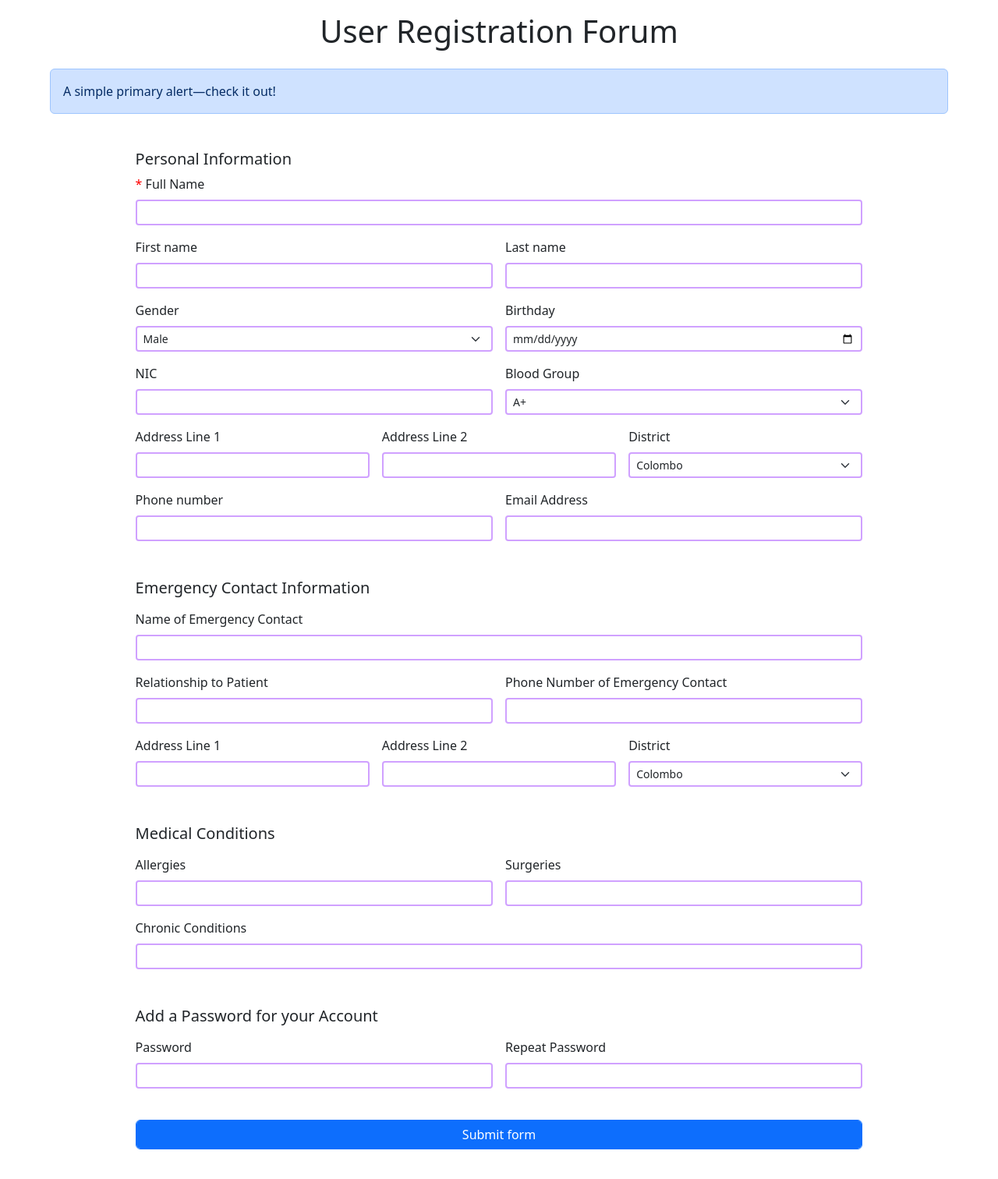
After one commit to Kusaldp22/medical-project-23, a PHP site: page /user_register.php in a window 1280 px wide. The commit adds this page. Shown: the whole page at 78% size. Run offline with PHP 8.4, Linux system fonts and the light colour scheme.

Commit message:
added includes

```diff
--- a/css/forms.css
+++ b/css/forms.css
@@ -14,6 +14,20 @@ input[type="date"] {
   border: 2px solid rgb(208, 161, 255);
 }
 .user_info {
-  /* width: 75%; */
-  padding: 15px;
+  padding: 30px calc(5%);
 }
+@media screen and (min-width: 650px) {
+  .user_info {
+    padding: 30px calc(12% + 20px);
+  }
+}
+
+.form_header {
+  display: flex;
+  flex-direction: column;
+  justify-content: center;
+  align-items: center;
+}
+.alert-default {
+  width: 90%;
+}
--- a/css/main.css
+++ b/css/main.css
@@ -163,7 +163,6 @@ h3 {
   top: 0;
   left: 0;
   width: 100%;
-  /* height: 100px; */
   padding: 10px 25px;
   z-index: 999;
   background-color: #008080;
--- /dev/null
+++ b/user_register.php
@@ -0,0 +1,246 @@
+<!DOCTYPE html>
+<html lang="en">
+
+<head>
+    <meta charset="utf-8" />
+    <meta name="viewport" content="width=device-width, initial-scale=1" />
+    <title>Bootstrap demo</title>
+    <link rel="stylesheet" href="./css/forms.css" />
+    <link href="https://cdn.jsdelivr.net/npm/bootstrap@5.3.3/dist/css/bootstrap.min.css" rel="stylesheet"
+        integrity="sha384-QWTKZyjpPEjISv5WaRU9OFeRpok6YctnYmDr5pNlyT2bRjXh0JMhjY6hW+ALEwIH" crossorigin="anonymous" />
+</head>
+
+<body>
+    <div class="form_header">
+
+        <h1 class="text-center mt-3">User Registration Forum</h1>
+        <div class="alert alert-primary mb-3 mt-3 alert-default" role="alert">
+            A simple primary alert—check it out!
+        </div>
+        <?php
+if (isset($_GET["err"])) {
+    ?>
+        <div class="alert alert-danger alert-dismissible fade show alert-default" role="alert">
+            <p style="text-align: center; margin: 0;"><strong>Warning! &nbsp;</strong><?=$_GET["err"]?></p>
+            <button type="button" class="btn-close" data-bs-dismiss="alert" aria-label="Close"></button>
+        </div>
+        <?php
+    }
+?>
+    </div>
+    <section class="user_info">
+        <form novalidate method="post" action="./includes/user_register.inc.php">
+            <h5 class="mb-2">Personal Information</h5>
+            <div class="from_div_content row g-3 needs-validation">
+                <div class="col-md-12">
+                    <label for="validationCustom01" class="form-label"><span style="color: red;">*</span> Full
+                        Name</label>
+                    <input type="text" class="form-control form-control-sm" id="validationCustom01" required
+                        name="full-name" />
+                </div>
+                <div class="col-md-6">
+                    <label for="validationCustom01" class="form-label">First name</label>
+                    <input type="text" class="form-control form-control-sm" id="validationCustom01" required
+                        name="f-name" />
+                </div>
+                <div class="col-md-6">
+                    <label for="validationCustom02" class="form-label">Last name</label>
+                    <input type="text" class="form-control form-control-sm" id="validationCustom02" required
+                        name="l-name" />
+                </div>
+                <div class="col-md-6">
+                    <label for="validationCustom04" class="form-label">Gender</label>
+                    <select style="border: 2px solid rgb(208, 161, 255)" class="form-select form-select-sm"
+                        id="validationCustom04" required name="gender">
+                        <option value="male" selected>Male</option>
+                        <option value="female">Female</option>
+                    </select>
+                </div>
+                <div class="col-md-6">
+                    <label for="validationCustom03" class="form-label">Birthday</label>
+                    <input type="date" class="form-control form-control-sm" id="validationCustom03" required
+                        name="dob" />
+                </div>
+                <div class="col-md-6">
+                    <label for="validationCustom03" class="form-label">NIC</label>
+                    <input type="text" class="form-control form-control-sm" id="validationCustom03" required
+                        name="nic" />
+                </div>
+                <div class="col-md-6">
+                    <label for="validationCustom04" class="form-label">Blood Group</label>
+                    <select style="border: 2px solid rgb(208, 161, 255)" class="form-select form-select-sm"
+                        id="validationCustom04" required name="b-grp">
+                        <option value="A+" selected>A+</option>
+                        <option value="A-">A-</option>
+                        <option value="B+">B+</option>
+                        <option value="B-">B-</option>
+                        <option value="AB+">AB+</option>
+                        <option value="AB-">AB-</option>
+                        <option value="O+">O+</option>
+                        <option value="O-">O-</option>
+                    </select>
+                </div>
+                <div class="col-md-4">
+                    <label for="validationCustom03" class="form-label">Address Line 1</label>
+                    <input type="text" class="form-control form-control-sm" id="validationCustom03" required
+                        name="address-1" />
+                </div>
+                <div class="col-md-4">
+                    <label for="validationCustom03" class="form-label">Address Line 2</label>
+                    <input type="text" class="form-control form-control-sm" id="validationCustom03" required
+                        name="address-2" />
+                </div>
+                <div class="col-md-4">
+                    <label for="validationCustom04" class="form-label">District</label>
+                    <select style="border: 2px solid rgb(208, 161, 255)" class="form-select form-select-sm"
+                        id="validationCustom04" required name="district">
+                        <!-- add the districts -->
+                        <option value="Colombo" selected>Colombo</option>
+                        <option value="Gampaha">Gampaha</option>
+                        <option value="Kaluthara">Kaluthara</option>
+                        <option value="Kandy">Kandy</option>
+                        <option value="Matale">Matale</option>
+                        <option value="Nuwara Eliya">Nuwara Eliya</option>
+                        <option value="Galle">Galle</option>
+                        <option value="Matara">Matara</option>
+                        <option value="Hambantota">Hambantota</option>
+                        <option value="Jaffna">Jaffna</option>
+                        <option value="Kilinochchi">Kilinochchi</option>
+                        <option value="Mannar">Mannar</option>
+                        <option value="Vavuniya">Vavuniya</option>
+                        <option value="Mullaitivu">Mullaitivu</option>
+                        <option value="Batticaloa">Batticaloa</option>
+                        <option value="Ampara">Ampara</option>
+                        <option value="Trincomalee">Trincomalee</option>
+                        <option value="Kurunegala">Kurunegala</option>
+                        <option value="Puttalam">Puttalam</option>
+                        <option value="Anuradhapura">Anuradhapura</option>
+                        <option value="Polonnaruwa">Polonnaruwa</option>
+                        <option value="Badulla">Badulla</option>
+                        <option value="Monaragala">Monaragala</option>
+                        <option value="Ratnapura">Ratnapura</option>
+                        <option value="Kegalle">Kegalle</option>
+                    </select>
+                </div>
+                <div class="col-md-6">
+                    <label for="validationCustom03" class="form-label">Phone number</label>
+                    <input type="number" class="form-control form-control-sm" id="validationCustom03" required
+                        name="p-num" />
+                </div>
+                <div class="col-md-6">
+                    <label for="validationCustom05" class="form-label">Email Address</label>
+                    <input type="email" class="form-control form-control-sm" id="validationCustom05" required
+                        name="e-mail" />
+                </div>
+            </div>
+            <h5 class="mt-5 pb-2">Emergency Contact Information</h5>
+            <div class="from_div_content row g-3 needs-validation mb-4">
+                <div class="col-md-12">
+                    <label for="validationCustom01" class="form-label">Name of Emergency Contact
+                    </label>
+                    <input type="text" class="form-control form-control-sm" id="validationCustom01" required
+                        name="emerg-name" />
+                </div>
+                <div class="col-md-6">
+                    <label for="validationCustom01" class="form-label">Relationship to Patient
+                    </label>
+                    <input type="text" class="form-control form-control-sm" id="validationCustom01" required
+                        name="rel-name" />
+                </div>
+                <div class="col-md-6">
+                    <label for="validationCustom02" class="form-label">Phone Number of Emergency Contact
+                    </label>
+                    <input type="number" class="form-control form-control-sm" id="validationCustom02" required
+                        name="emerg-pnum" />
+                </div>
+
+                <div class="col-md-4">
+                    <label for="validationCustom03" class="form-label">Address Line 1</label>
+                    <input type="text" class="form-control form-control-sm" id="validationCustom03" required
+                        name="emerg-address-1" />
+                </div>
+                <div class="col-md-4">
+                    <label for="validationCustom03" class="form-label">Address Line 2</label>
+                    <input type="text" class="form-control form-control-sm" id="validationCustom03" required
+                        name="emerg-address-2" />
+                </div>
+                <div class="col-md-4">
+                    <label for="validationCustom04" class="form-label">District</label>
+                    <select style="border: 2px solid rgb(208, 161, 255)" class="form-select form-select-sm"
+                        id="validationCustom04" required name="emerg-district">
+                        <!-- add the districts -->
+                        <option value="Colombo" selected>Colombo</option>
+                        <option value="Gampaha">Gampaha</option>
+                        <option value="Kaluthara">Kaluthara</option>
+                        <option value="Kandy">Kandy</option>
+                        <option value="Matale">Matale</option>
+                        <option value="Nuwara Eliya">Nuwara Eliya</option>
+                        <option value="Galle">Galle</option>
+                        <option value="Matara">Matara</option>
+                        <option value="Hambantota">Hambantota</option>
+                        <option value="Jaffna">Jaffna</option>
+                        <option value="Kilinochchi">Kilinochchi</option>
+                        <option value="Mannar">Mannar</option>
+                        <option value="Vavuniya">Vavuniya</option>
+                        <option value="Mullaitivu">Mullaitivu</option>
+                        <option value="Batticaloa">Batticaloa</option>
+                        <option value="Ampara">Ampara</option>
+                        <option value="Trincomalee">Trincomalee</option>
+                        <option value="Kurunegala">Kurunegala</option>
+                        <option value="Puttalam">Puttalam</option>
+                        <option value="Anuradhapura">Anuradhapura</option>
+                        <option value="Polonnaruwa">Polonnaruwa</option>
+                        <option value="Badulla">Badulla</option>
+                        <option value="Monaragala">Monaragala</option>
+                        <option value="Ratnapura">Ratnapura</option>
+                        <option value="Kegalle">Kegalle</option>
+                    </select>
+                </div>
+            </div>
+            <h5 class="mt-5 pb-2">Medical Conditions</h5>
+            <div class="from_div_content row g-3 needs-validation mb-4">
+                <div class="col-md-6">
+                    <label for="validationCustom03" class="form-label">Allergies</label>
+                    <input type="text" class="form-control form-control-sm" id="validationCustom03" required
+                        name="med-allergy" />
+                </div>
+                <div class="col-md-6">
+                    <label for="validationCustom03" class="form-label">Surgeries</label>
+                    <input type="text" class="form-control form-control-sm" id="validationCustom03" required
+                        name="med-surgery" />
+                </div>
+                <div class="col-md-12">
+                    <label for="validationCustom03" class="form-label">Chronic Conditions</label>
+                    <input type="text" class="form-control form-control-sm" id="validationCustom03" required
+                        name="med-chronic" />
+                </div>
+            </div>
+            <h5 class="mt-5 pb-2">Add a Password for your Account</h5>
+            <div class="from_div_content row g-3 needs-validation mb-4">
+                <div class="col-md-6">
+                    <label for="validationCustom03" class="form-label">Password</label>
+                    <input type="password" class="form-control form-control-sm" id="validationCustom03" required
+                        name="password" />
+                </div>
+                <div class="col-md-6">
+                    <label for="validationCustom03" class="form-label">Repeat Password</label>
+                    <input type="password" class="form-control form-control-sm" id="validationCustom03" required
+                        name="password_rep" />
+                </div>
+            </div>
+            <div class="from_div_content row g-3 needs-validation mt-4 mb-2">
+                <div class="col-12">
+                    <button class="btn btn-primary form-control" type="submit" name="user_submission">
+                        Submit form
+                    </button>
+                </div>
+            </div>
+        </form>
+    </section>
+
+    <script src="https://cdn.jsdelivr.net/npm/bootstrap@5.3.3/dist/js/bootstrap.bundle.min.js"
+        integrity="sha384-YvpcrYf0tY3lHB60NNkmXc5s9fDVZLESaAA55NDzOxhy9GkcIdslK1eN7N6jIeHz" crossorigin="anonymous">
+    </script>
+</body>
+
+</html>
```
Also changed, not shown: includes/functions.inc.php (added, +40 -0 lines), includes/user_register.inc.php (added, +43 -0 lines), includes/db.php (renamed from db.php).
